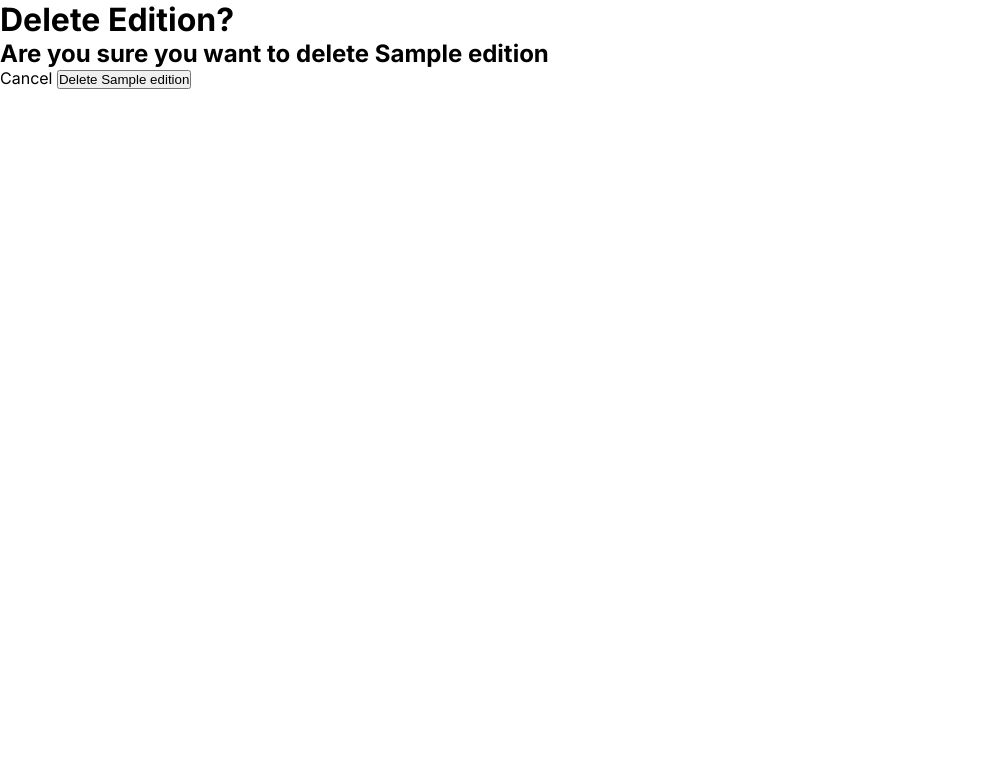
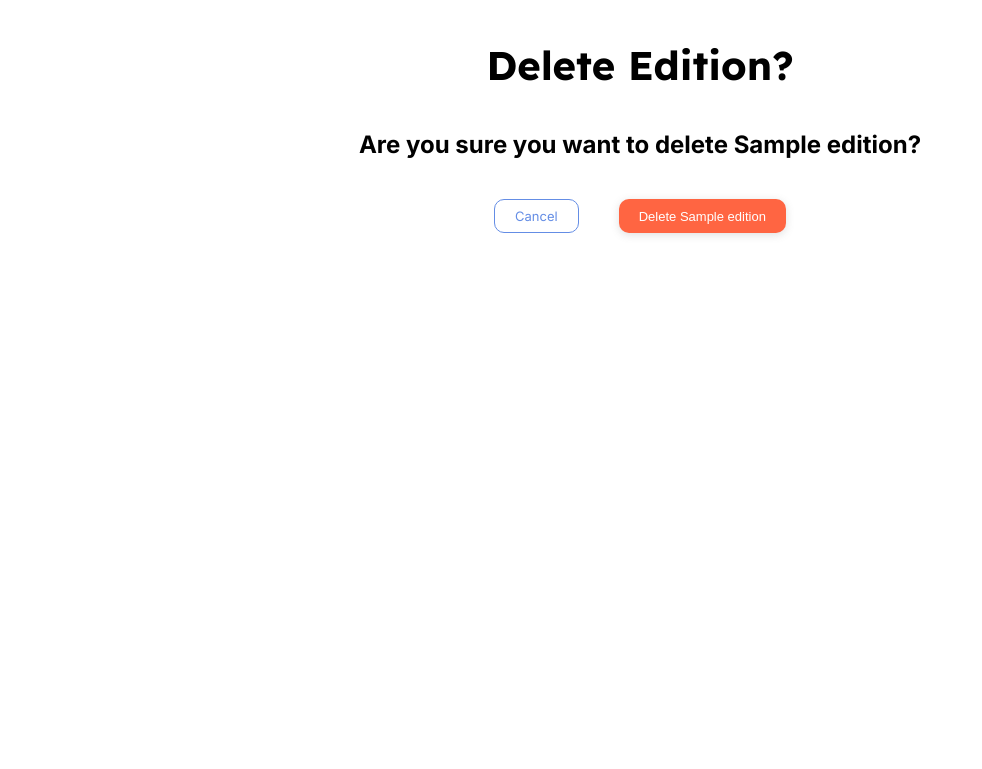
Before and after one commit to erlopez11/edition, a Django app: page /editions/1/delete/ in a window 1280 px wide. Shown: the part 71-840 px from the top of the page, without its empty margins (0-982 px from the left). Before the commit the page ends 160 px from the top, so only its background shows below. Run offline with Django 5.2, Linux system fonts and the light colour scheme; a user stored in the database is signed in; tables that the repository leaves empty hold one stand-in row (values such as "Sample post").

Commit message:
wip: add style to confirm delete & classes to confirm delete templetes

```diff
--- /dev/null
+++ b/main_app/static/css/confirm-delete.css
@@ -0,0 +1,53 @@
+.delete-header  h1{
+    font-family: var(--ff-heading);
+    font-size: 40px;
+}
+
+.confirm-container {
+    display: flex;
+    flex-direction: column;
+    align-items: center;
+    margin-top: 40px;
+}
+
+.confirm-content {
+    margin-top: 40px;
+}
+
+.confirm-content form {
+    display: flex;
+    justify-content: center;
+    gap: 40px;
+    margin-top: 40px;
+}
+
+.cancel-btn {
+    border: 1px solid var(--clr-accentOne);
+    background: transparent;
+    color: var(--clr-accentOne);
+    box-shadow: none;
+    padding: 8px 20px;
+}
+
+.cancel-btn:hover {
+    color: var(--clr-light);
+}
+
+.delete-btn {
+    padding: 8px 20px;
+}
+/* --------------- */
+/*  Media Queries  */
+/* --------------- */
+
+@media (max-width: 559px) {
+    main {
+        height: calc(100vh - 54px);
+    }
+}
+
+@media (min-width: 560px) {
+    main {
+        height: calc(100vh - 71.5px);
+    }
+}
--- a/main_app/templates/main_app/edition_confirm_delete.html
+++ b/main_app/templates/main_app/edition_confirm_delete.html
@@ -2,19 +2,21 @@
 {% load static %}
 
 {% block head %}
-<link rel="stylesheet" href="{% static "confirm-delete.css" %}">
+<link rel="stylesheet" href="{% static "css/confirm-delete.css" %}">
 {% endblock %}
 
 {% block content %}
+<div class="confirm-container container-max-width">
     <div class="delete-header">
         <h1>Delete Edition?</h1>
     </div>
-<div class="confirm-container">
-    <h2>Are you sure you want to delete {{edition.edition_name}}</h2>
+    <div class="confirm-content">
+        <h2>Are you sure you want to delete {{edition.edition_name}}?</h2>
         <form action="" method="POST">
             {% csrf_token %}
-        <a href="{% url "edition_detail" edition.id %}">Cancel</a>
-        <button type="submit">Delete {{edition.edition_name}}</button>
+            <a href="{% url "edition_detail" edition.id %}" class="cancel-btn btn-accentone">Cancel</a>
+            <button type="submit" class="btn-accenttwo delete-btn">Delete {{edition.edition_name}}</button>
         </form>
     </div>
+</div>
 {% endblock %}
```
Also changed, not shown: main_app/templates/main_app/ink_confirm_delete.html (+13 -8 lines), main_app/templates/main_app/paper_confirm_delete.html (+6 -4 lines). Lines whose indentation alone changed are shown as unchanged.
